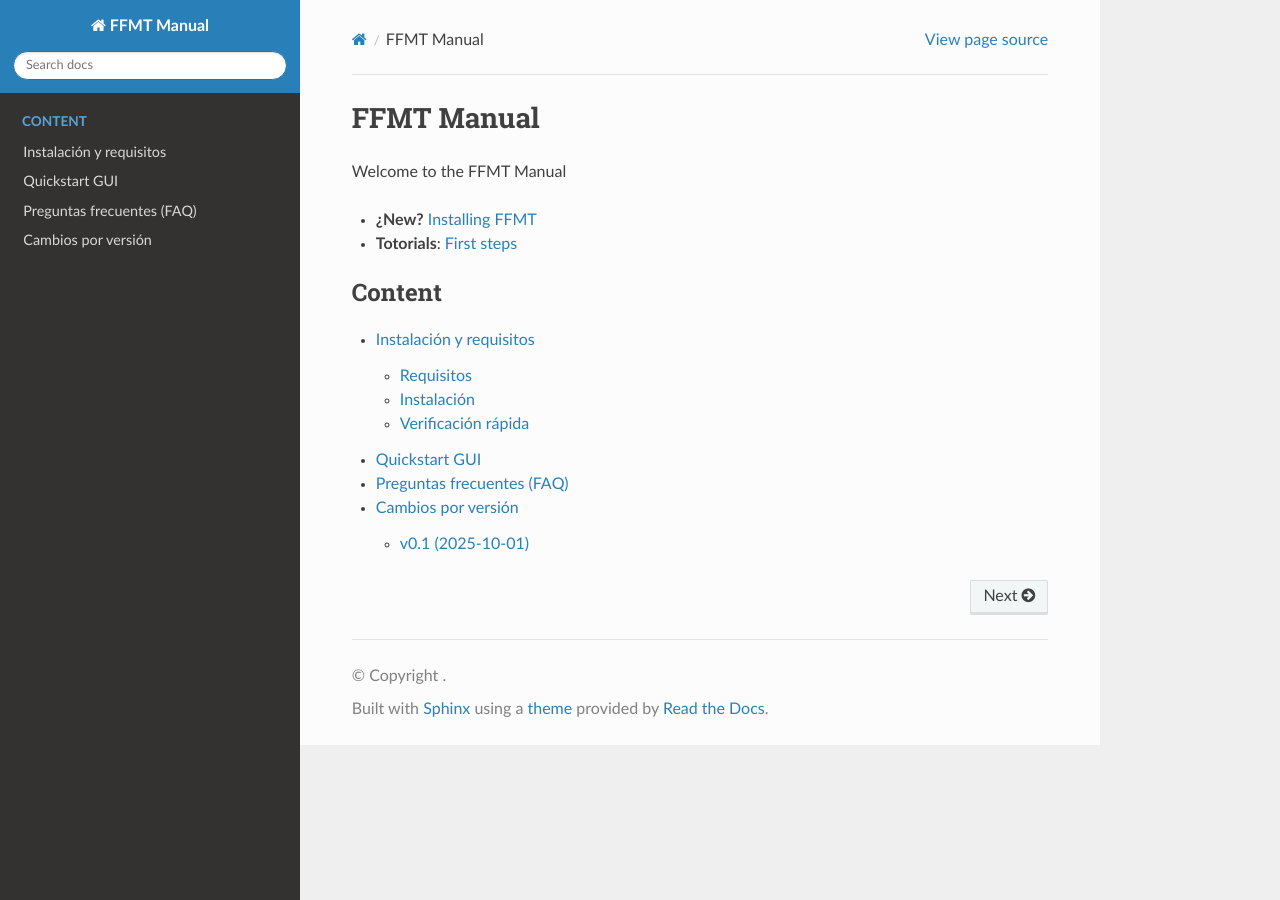
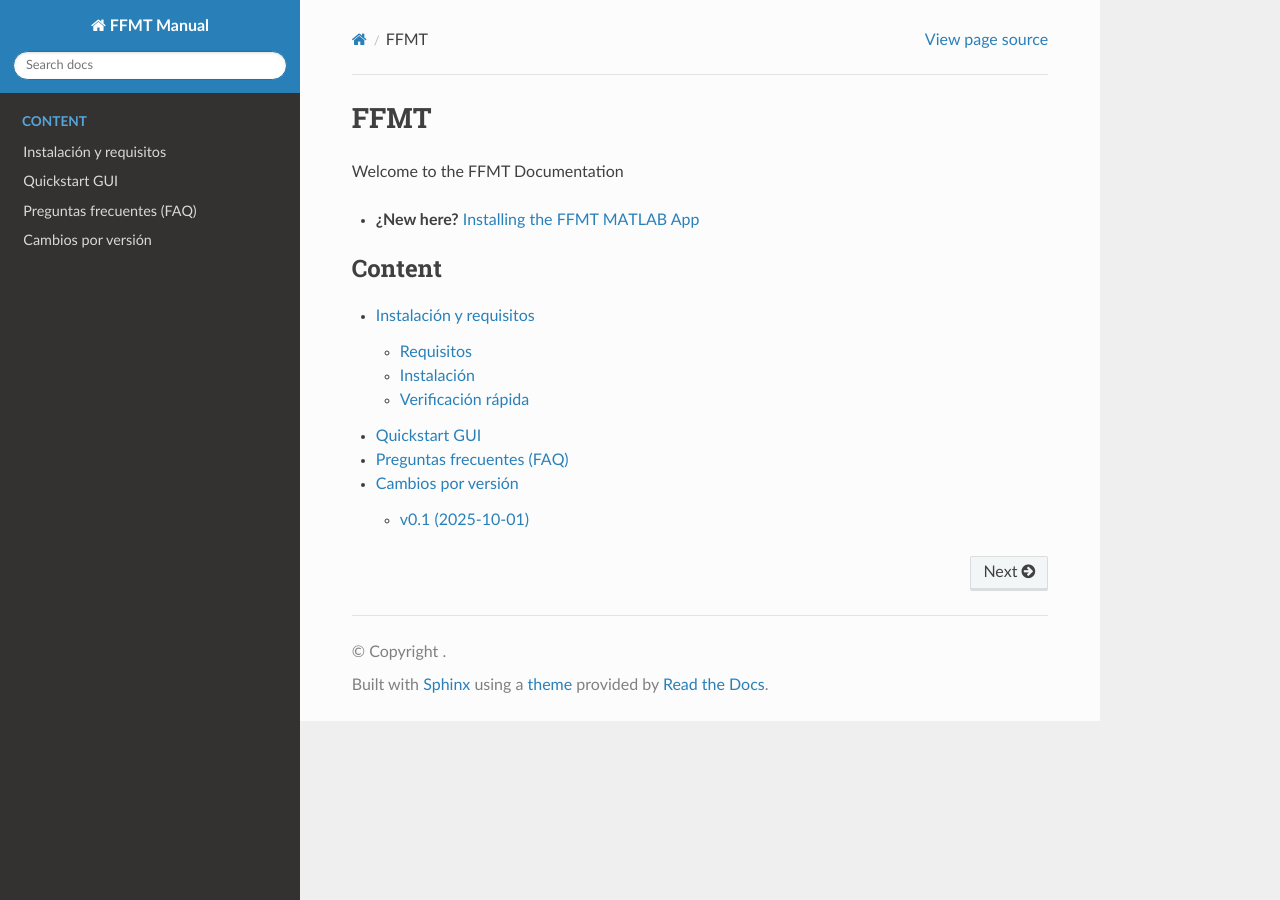
Before and after one commit to ffmtsw/ffmt, a Sphinx documentation site: the page built from docs/source/index.md, in a window 1280 px wide. Built offline with Sphinx 7.4.7 and the Read the Docs theme 3.1.0, drawn with Linux system fonts in a browser that asks for light colours.

Commit message:
Update index.md

````diff
--- a/docs/source/index.md
+++ b/docs/source/index.md
@@ -1,12 +1,12 @@
-# FFMT Manual
+# FFMT
 
-Welcome to the FFMT Manual
+Welcome to the FFMT Documentation
 
-- **¿New?** [Installing FFMT](getting-started.md)
-- **Totorials**: [First steps](tutorials/quickstart-gui.md)
+- **¿New here?** [Installing the FFMT MATLAB App](getting-started.md)
+
 
 ```{toctree}
-:maxdepth: 2
+:maxdepth: 4
 :caption: Content
 
 getting-started
````
